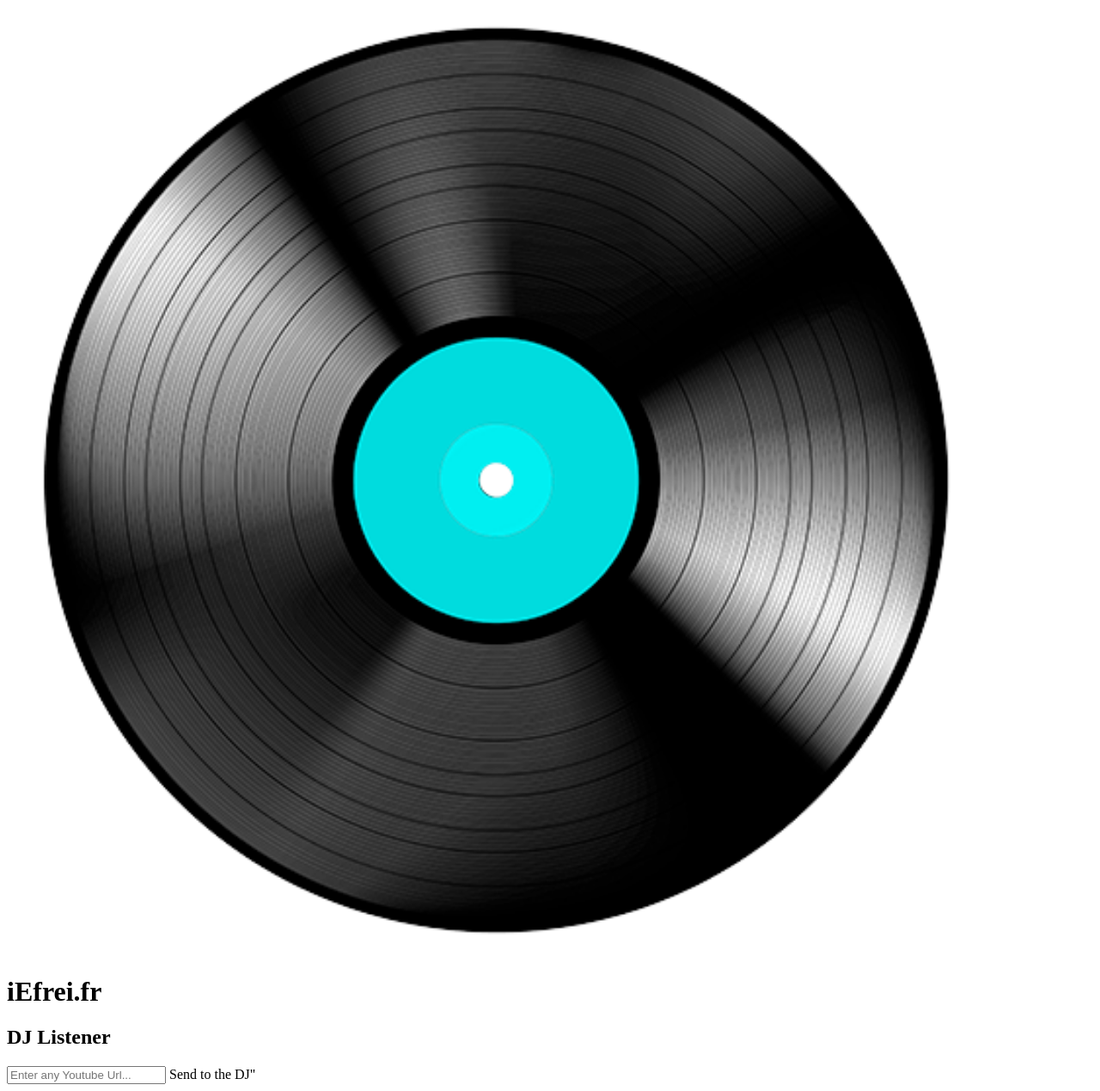
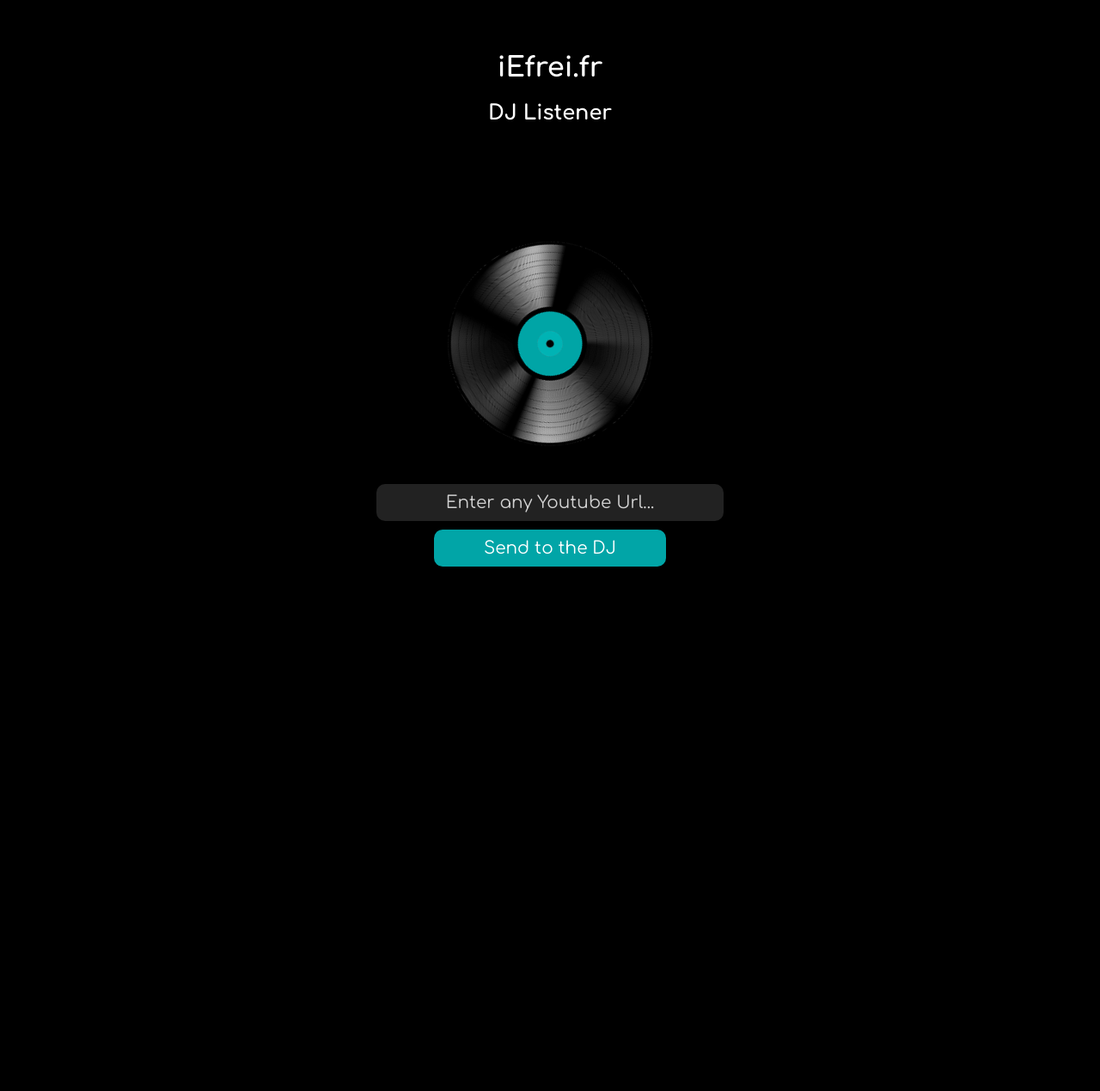
Before and after one commit to Hydrocarbure-H/dj.iefrei.fr, a PHP site: page / in a window 1280 px wide. Shown: the whole page at 86% size. After the commit the page ends 659 px from the top, so only its background shows below. Run offline with PHP 8.4, Linux system fonts and the light colour scheme; data that the repository does not hold is empty.

Commit message:
First commit

```diff
--- a/src/index.css
+++ b/src/index.css
@@ -5,7 +5,124 @@
 
 }
 
-@media screen and (max-width : 985px) {
+body {
+    margin: 0;
+    padding: 0;
+    background-color: #000000;
+    color: #fff;
+    font-family: "Audiowide_local", sans-serif;
+    overflow-y: hidden;
+}
+
+.container {
+    display: block;
+    height: 100vh;
+    background-color: #000;
+
+}
+
+@keyframes spin {
+    from {
+        transform: rotate(0deg);
+    }
+
+    to {
+        transform: rotate(360deg);
+    }
+}
+
+img {
+    position: absolute;
+    top: 0;
+    left: 0;
+    right: 0;
+    bottom: 0;
+    margin: auto;
+    opacity: 0.75;
+    animation: spin 10s infinite linear;
+    width: 20%;
+}
+
+.title {
+    padding-top: 40px;
+    height: 55vh;
+    text-align: center;
+}
+
+.error {
+    background-color: #fff3;
+    padding: 10px;
+    font-size: 20px;
+    border-radius: 20px;
+    text-align: center;
+    color: #c80505
+}
+
+.input {
+    display: flex;
+    flex-direction: column;
+    justify-content: center;
+    align-items: center;
+    height: 35vh;
+    color: #000;
+}
+
+input[type="text"] {
+    font-family: "Audiowide_local", sans-serif;
+    color: #fff;
+    width: 30%;
+    font-size: 20px;
+    border-radius: 10px;
+    background-color: #fff2;
+    padding: 10px;
+    border: none;
+    /* border: 2px solid white; */
+    transition: .3s;
+}
+
+input[type="text"]:focus {
+    width: 40%;
+}
+
+::placeholder {
+    font-family: "Audiowide_local", sans-serif;
+    text-align: center;
+    color: #fff;
+    opacity: .8;
+}
+
+.btn {
+    text-align: center;
+    font-family: "Audiowide_local", sans-serif;
+    margin-top: 10px;
+    width: 30%;
+    font-size: 20px;
+    border-radius: 10px;
+    color: #fff;
+    background-color: #01a5a7;
+    padding: 10px;
+    border: none;
+    transition: .3s;
+    max-width: 250px;
+    /* box-shadow: rgba(255, 255, 255, 0.677) 1.95px 1.95px 2.6px; */
+}
+
+.btn:hover {
+    background-color: #ffffff;
+    color: #000;
+    cursor: pointer;
+}
+
+.btn:visited,
+.btn:active,
+.btn:focus {
+    background-color: #ffffff;
+    color: #000;
+    max-width: 350px;
+    width: 50%;
+}
+
+@media screen and (max-width : 585px) {
 
     body {
         background-color: #000000;
@@ -17,9 +134,6 @@
         display: block;
         height: 100vh;
         background-color: #000;
-        /* background-image: url("bg_5.png");
-        background-size: cover;
-        background-position: center; */
     }
 
     @keyframes spin {
@@ -41,6 +155,7 @@
         margin: auto;
         opacity: 0.75;
         animation: spin 10s infinite linear;
+        width: 80%;
     }
 
     .title {
```
